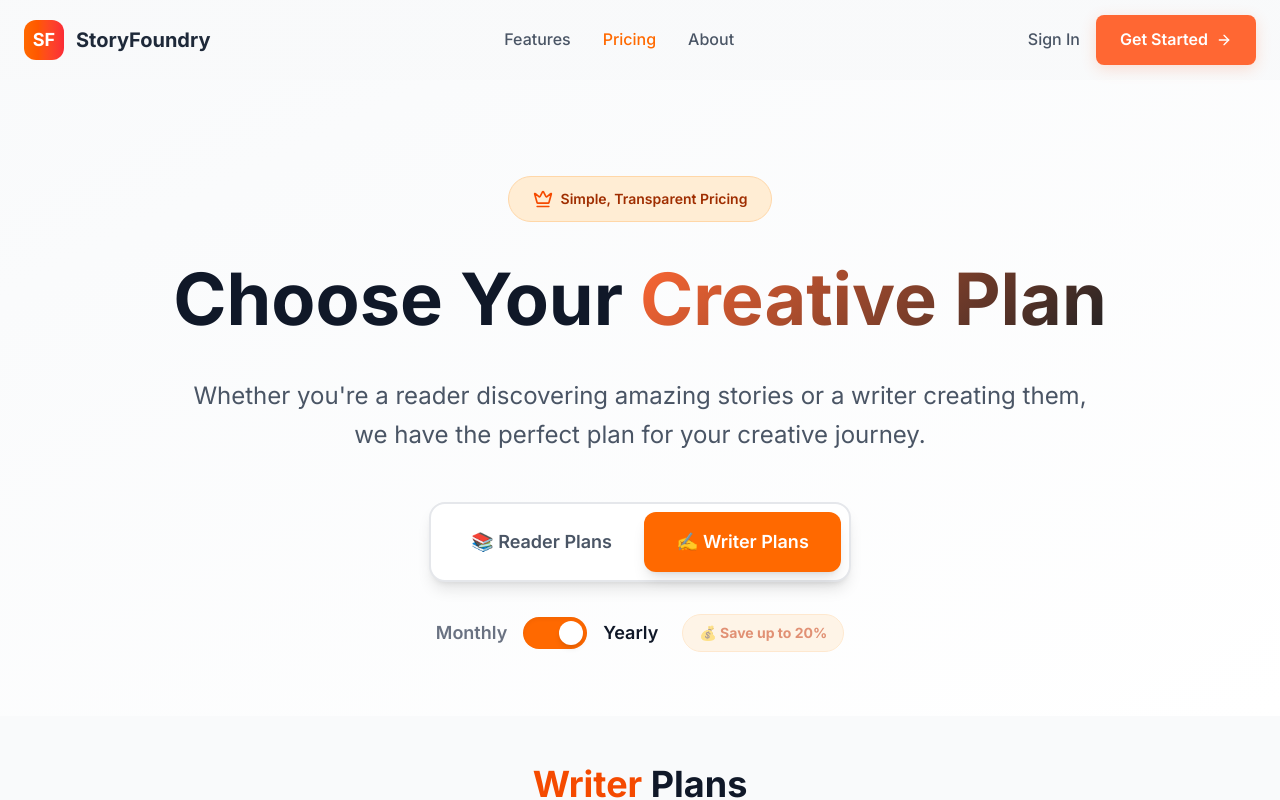
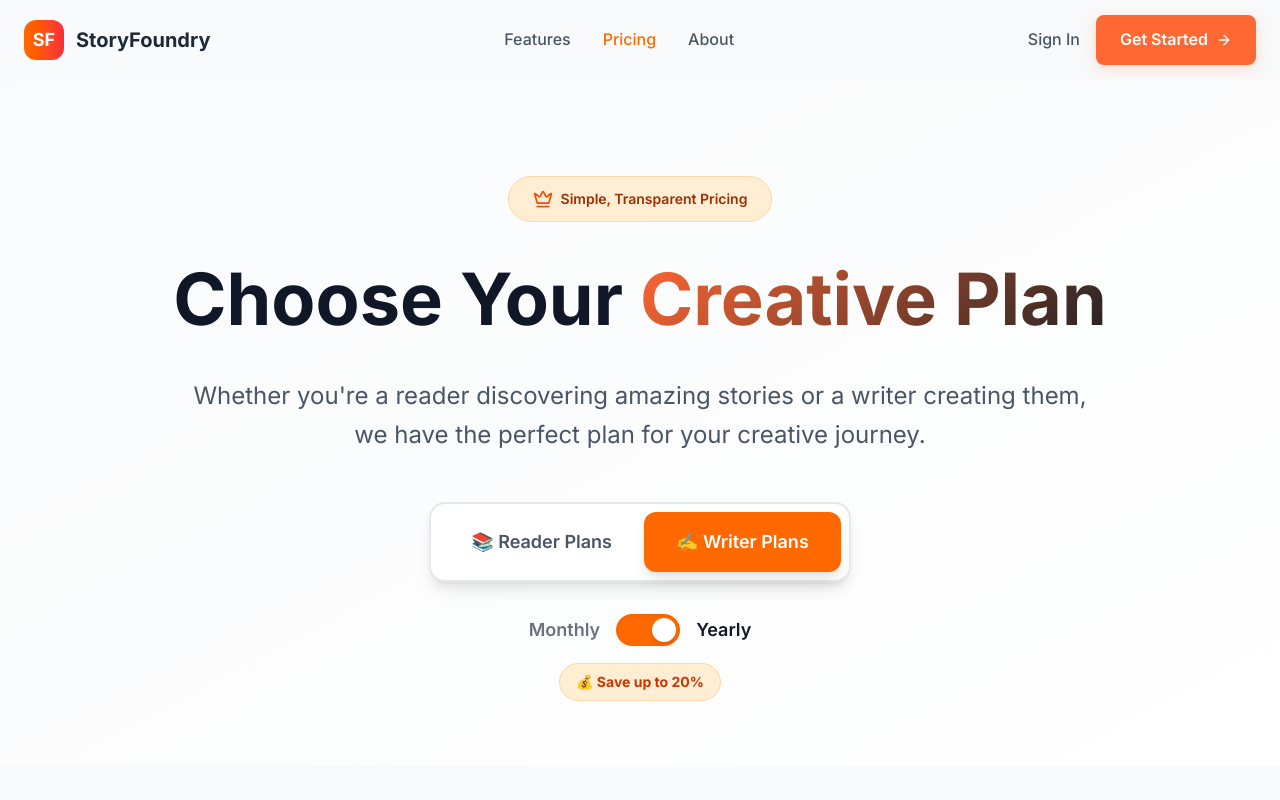
Before and after one commit to bharadwajaaniseti/storyfoundry, a Next.js app: page /pricing in a window 1280 px wide. Both pictures are taken after a click on the button 648 px from the left and 630 px from the top of the page. Shown: the top 800 px of the page. Built offline with nearby package versions, Linux system fonts and the light colour scheme; a web font is replaced by a local one.

Commit message:
changed the 20% off placement

```diff
--- a/src/app/(marketing)/pricing/page.tsx
+++ b/src/app/(marketing)/pricing/page.tsx
@@ -328,7 +328,7 @@ export default function PricingPage() {
             </div>
 
             {/* Billing Toggle */}
-            <div className="flex items-center justify-center space-x-6 mb-8">
+            <div className="flex items-center justify-center mb-4">
               <div className="flex items-center space-x-4">
                 <span className={`font-semibold text-lg ${!isYearly ? 'text-gray-900' : 'text-gray-500'}`}>
                   Monthly
@@ -349,15 +349,19 @@ export default function PricingPage() {
                   Yearly
                 </span>
               </div>
-              {isYearly && (
-                <div className={`px-4 py-2 rounded-full text-sm font-bold ${
-                  planType === 'reader'
-                    ? 'text-purple-700 bg-purple-100 border border-purple-200'
-                    : 'text-orange-700 bg-orange-100 border border-orange-200'
-                } animate-pulse`}>
-                  💰 Save up to 20%
-                </div>
-              )}
+            </div>
+
+            {/* Savings Badge - Fixed height container to prevent movement */}
+            <div className="flex justify-center mb-8 h-10 items-center">
+              <div className={`px-4 py-2 rounded-full text-sm font-bold transition-all duration-300 transform ${
+                isYearly ? 'opacity-100 scale-100' : 'opacity-0 scale-95'
+              } ${
+                planType === 'reader'
+                  ? 'text-purple-700 bg-purple-100 border border-purple-200'
+                  : 'text-orange-700 bg-orange-100 border border-orange-200'
+              }`}>
+                💰 Save up to 20%
+              </div>
             </div>
           </div>
         </div>
```
